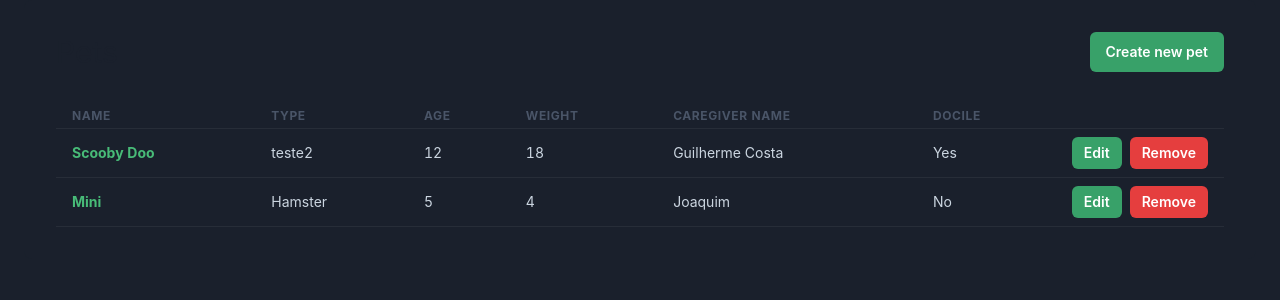
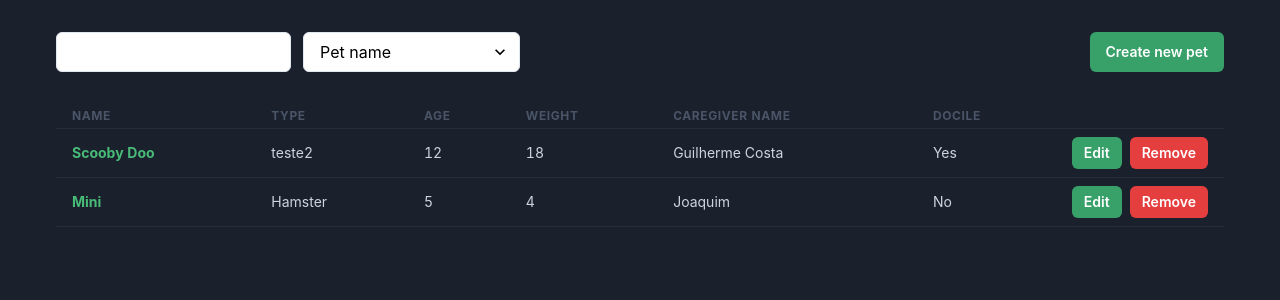
Before and after one commit to guilhermelotti/crud-pets, a React (Create React App) app: page / in a window 1280 px wide. Shown: the top 300 px of the page. Built offline with nearby package versions, Linux system fonts and the light colour scheme; data requests are answered from the project's data file.

Commit message:
add search

```diff
--- a/src/components/PetList/index.jsx
+++ b/src/components/PetList/index.jsx
@@ -2,7 +2,6 @@ import {
   Box,
   Button,
   Flex,
-  Heading,
   Table,
   Tbody,
   Td,
@@ -22,9 +21,11 @@ import {
   useDisclosure,
   Select,
   FormErrorMessage,
+  FormControl,
+  Input,
 } from "@chakra-ui/react";
 
-import { Input } from "../Input";
+import { Input as StyledInput } from "../Input";
 
 import { useEffect, useState } from "react";
 
@@ -33,21 +34,29 @@ import { api } from "../../services/api";
 import { useForm } from "react-hook-form";
 import { yupResolver } from "@hookform/resolvers/yup";
 import { petFormSchema } from "../../utils/yup/schema";
+import { useDebounce } from "../../hooks/useDebounce";
 
 export default function PetList() {
   const [pets, setPets] = useState([]);
+  const [itemToBeDeleted, setItemToBeDeleted] = useState(null);
+  const [itemToBeEdited, setItemToBeEdited] = useState(null);
+  const [searchTerm, setSearchTerm] = useState("");
+  const [searchBy, setSearchBy] = useState("name");
+  const [isLoadingSearchResults, setIsLoadingSearchResults] = useState(false);
+
   const {
     isOpen: isDeleteAlertOpen,
     onOpen: onDeleteAlertOpen,
     onClose: onDeleteAlertClose,
   } = useDisclosure();
+
   const {
     isOpen: isEditAlertOpen,
     onOpen: onEditAlertOpen,
     onClose: onEditAlertClose,
   } = useDisclosure();
-  const [itemToBeDeleted, setItemToBeDeleted] = useState(null);
-  const [itemToBeEdited, setItemToBeEdited] = useState(null);
+
+  const debouncedSearch = useDebounce(searchTerm, 600);
 
   const {
     reset,
@@ -59,10 +68,30 @@ export default function PetList() {
   });
 
   useEffect(() => {
+    if (debouncedSearch.length > 0) {
+      setIsLoadingSearchResults(true);
+      switch (searchBy) {
+        case "name":
+          api.get(`/pets?name=${debouncedSearch}`).then((res) => {
+            setPets(res.data);
+            setIsLoadingSearchResults(false);
+          });
+          break;
+        case "caregiverName":
+          api.get(`/pets?caregiverName=${debouncedSearch}`).then((res) => {
+            setPets(res.data);
+            setIsLoadingSearchResults(false);
+          });
+          break;
+        default:
+          alert(`No select option selected.`);
+      }
+    } else {
       api.get("/pets").then((res) => {
         setPets(res.data);
       });
-  }, []);
+    }
+  }, [debouncedSearch, searchBy]);
 
   function handleDeletePet() {
     api
@@ -76,8 +105,8 @@ export default function PetList() {
       .catch(() => alert("Error: Could not delete pet"));
   }
 
-  const handleEditPet = async (values) => {
-    await api
+  function handleEditPet(values) {
+    api
       .put(`/pets/${itemToBeEdited.id}`, {
         ...values,
       })
@@ -87,7 +116,7 @@ export default function PetList() {
         setPets([...newPetArray, { ...values, id: itemToBeEdited.id }]);
         setItemToBeEdited(null);
       });
-  };
+  }
 
   function handleOpenDeletePetAlert(id) {
     onDeleteAlertOpen();
@@ -128,13 +157,13 @@ export default function PetList() {
             >
               <VStack spacing="8">
                 <Flex gap="3">
-                  <Input
+                  <StyledInput
                     label="Name"
                     placeholder={itemToBeEdited?.name}
                     error={errors.name}
-                    {...register("name")} // in the new version this already add the "name" input property
+                    {...register("name")}
                   />
-                  <Input
+                  <StyledInput
                     label="Type"
                     placeholder={itemToBeEdited?.type}
                     error={errors.type}
@@ -142,13 +171,13 @@ export default function PetList() {
                   />
                 </Flex>
                 <Flex gap="3">
-                  <Input
+                  <StyledInput
                     placeholder={itemToBeEdited?.age}
                     label="Age"
                     error={errors.age}
                     {...register("age")}
                   />
-                  <Input
+                  <StyledInput
                     placeholder={itemToBeEdited?.weight}
                     label="Weight"
                     error={errors.weight}
@@ -156,7 +185,7 @@ export default function PetList() {
                   />
                 </Flex>
                 <Flex gap="3">
-                  <Box>
+                  <FormControl isInvalid={!!errors.isDocile}>
                     <Text color={"gray"} mb="2">
                       Docile
                     </Text>
@@ -174,8 +203,8 @@ export default function PetList() {
                         {errors.isDocile.message}
                       </FormErrorMessage>
                     )}
-                  </Box>
-                  <Input
+                  </FormControl>
+                  <StyledInput
                     label="Caregiver Name"
                     placeholder={itemToBeEdited?.caregiverName}
                     error={errors.caregiverName}
@@ -191,9 +220,7 @@ export default function PetList() {
               colorScheme="red"
               mr={3}
               id="edit-pet-form"
-              onClick={handleSubmit(handleEditPet)}
-              // Isso é necessario para fazer o submit com o botão fora do form
-
+              onClick={handleSubmit(() => handleEditPet)}
               isLoading={isSubmitting}
             >
               Save
@@ -231,9 +258,28 @@ export default function PetList() {
         <Flex w="100%" px="6">
           <Box flex="1" borderRadius={8} bg="gray.800" p="8">
             <Flex mb="8" justify="space-between" align="center">
-              <Heading size="lg" fontWeight="normal">
-                Pets
-              </Heading>
+              <Flex
+                as="form"
+                alignItems={"center"}
+                justifyContent={"center"}
+                gap={"3"}
+              >
+                <Input
+                  value={searchTerm}
+                  onChange={(e) => setSearchTerm(e.target.value)}
+                  bgColor="white"
+                />
+                <Select
+                  placeholder="Search by"
+                  bg={"white"}
+                  color={"black"}
+                  value={searchBy}
+                  onChange={(e) => setSearchBy(e.target.value)}
+                >
+                  <option value="name">Pet name</option>
+                  <option value="caregiverName">Caregiver name</option>
+                </Select>
+              </Flex>
 
               <Link href="/pets/create">
                 <Button size="md" fontSize="sm" colorScheme="green">
@@ -241,6 +287,10 @@ export default function PetList() {
                 </Button>
               </Link>
             </Flex>
+            {isLoadingSearchResults ? (
+              <Text color={"white"}>Loading</Text>
+            ) : (
+              <>
                 <Table colorScheme="whiteAlpha" color={"white"} size={"sm"}>
                   <Thead>
                     <Tr>
@@ -255,7 +305,8 @@ export default function PetList() {
                   </Thead>
 
                   <Tbody>
-                {pets.map((pet) => {
+                    {pets.length > 0 &&
+                      pets.map((pet) => {
                         return (
                           <Tr key={pet.id}>
                             <Td>
@@ -302,7 +353,9 @@ export default function PetList() {
                                   size="sm"
                                   fontSize="sm"
                                   colorScheme="red"
-                            onClick={() => handleOpenDeletePetAlert(pet.id)}
+                                  onClick={() =>
+                                    handleOpenDeletePetAlert(pet.id)
+                                  }
                                 >
                                   Remove
                                 </Button>
@@ -313,6 +366,9 @@ export default function PetList() {
                       })}
                   </Tbody>
                 </Table>
+                {pets.length <= 0 && <Text color={"white"}>No pets found</Text>}
+              </>
+            )}
           </Box>
         </Flex>
       </Box>
--- /dev/null
+++ b/src/hooks/useDebounce.js
@@ -0,0 +1,17 @@
+import { useEffect, useState } from "react";
+
+export function useDebounce(value, delay) {
+  const [debounceValue, setDebouceValue] = useState(value);
+
+  useEffect(() => {
+    const handler = setTimeout(() => {
+      setDebouceValue(value);
+    }, delay);
+
+    return () => {
+      clearTimeout(handler);
+    };
+  }, [value, delay]);
+
+  return debounceValue;
+}
--- a/src/pages/CreatePet/index.jsx
+++ b/src/pages/CreatePet/index.jsx
@@ -14,7 +14,7 @@ import {
 
 import { Link, useNavigate } from "react-router-dom";
 
-import { useForm, SubmitHandler } from "react-hook-form";
+import { useForm } from "react-hook-form";
 
 import { yupResolver } from "@hookform/resolvers/yup";
 
```
Lines whose indentation alone changed are shown as unchanged.
